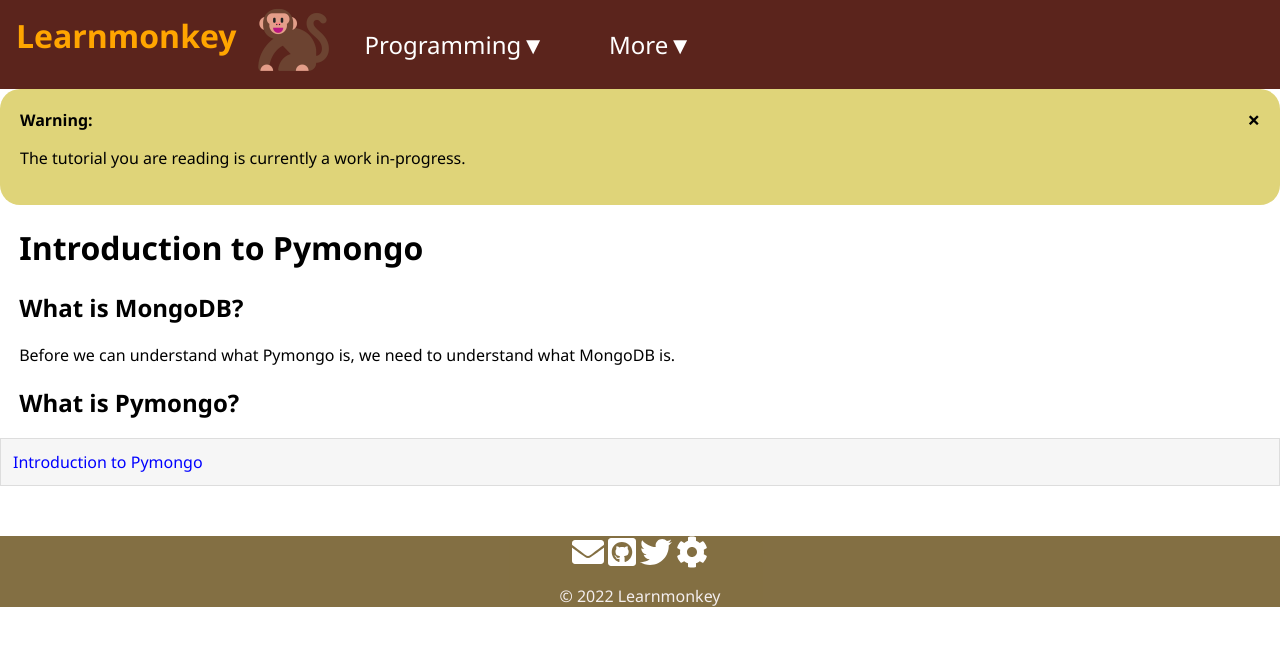
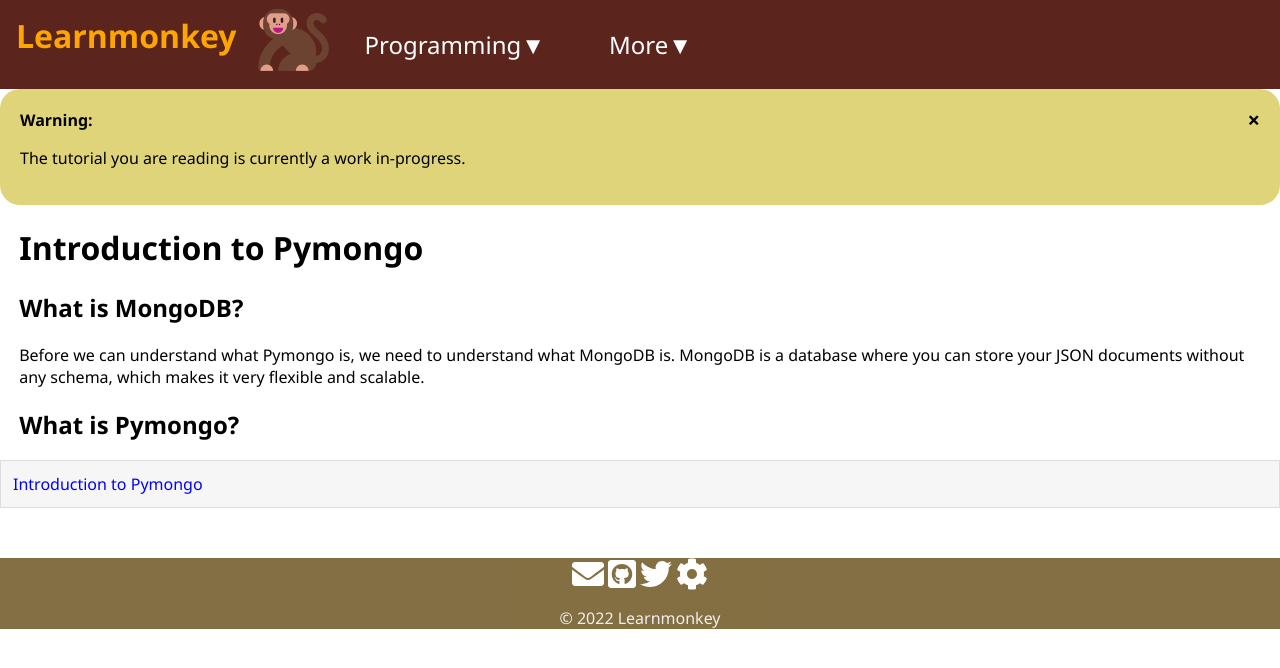
Before and after one commit to learnmonkey/learnmonkey.github.io, a Jekyll site: the page built from programming/python/pymongo/index.html, in a window 1280 px wide. Shown: the top 668 px of the page. Built offline with Jekyll 4.4.1, drawn with Linux system fonts in a browser that asks for light colours; nearby versions of some CDN libraries.

Commit message:
add a little

```diff
--- a/programming/python/pymongo/index.html
+++ b/programming/python/pymongo/index.html
@@ -8,7 +8,7 @@
 
 <section>
     <h2>What is MongoDB?</h2>
-    <p>Before we can understand what Pymongo is, we need to understand what MongoDB is.</p>
+    <p>Before we can understand what Pymongo is, we need to understand what MongoDB is. MongoDB is a database where you can store your JSON documents without any schema, which makes it very flexible and scalable.</p>
 </section>
 
 <section>
```
